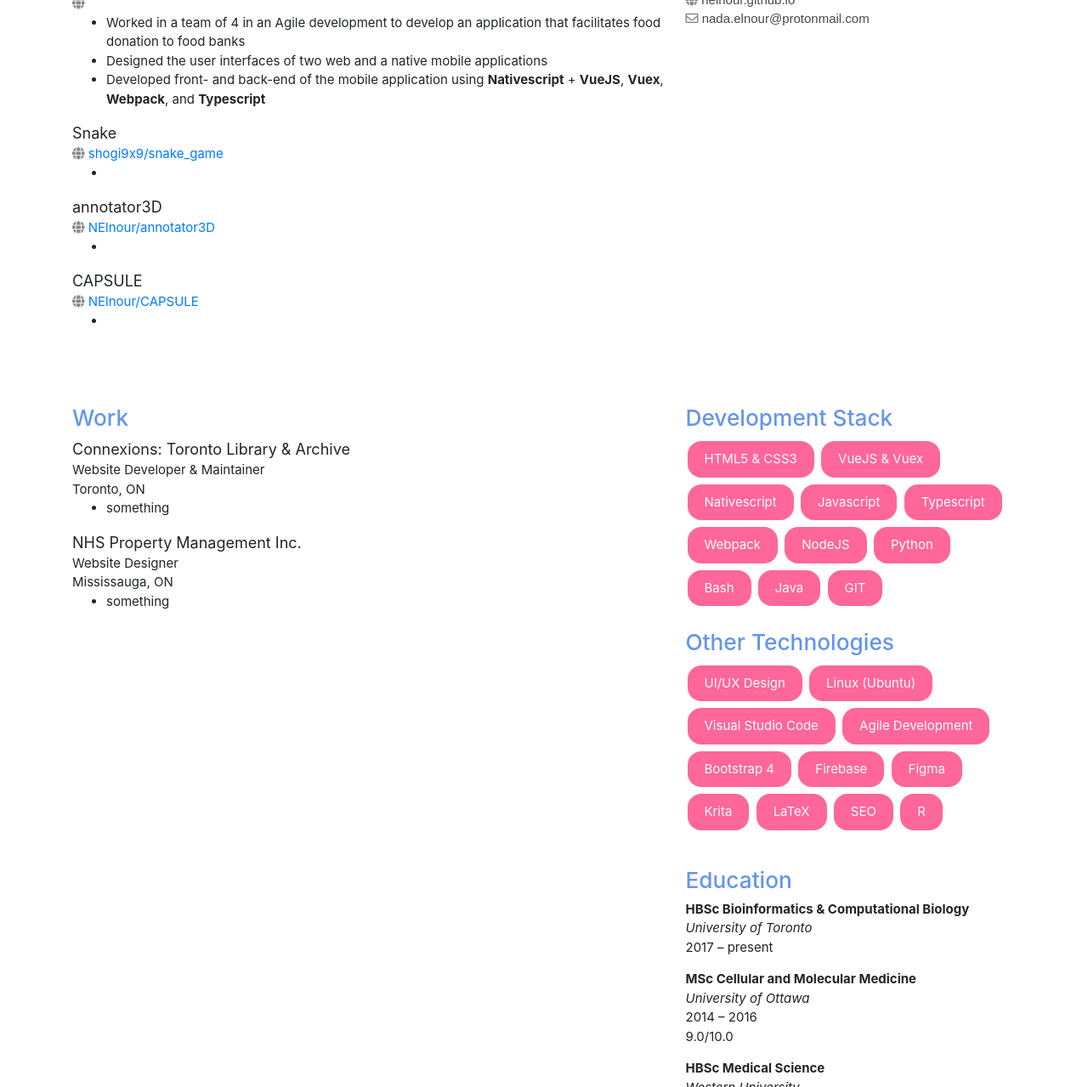
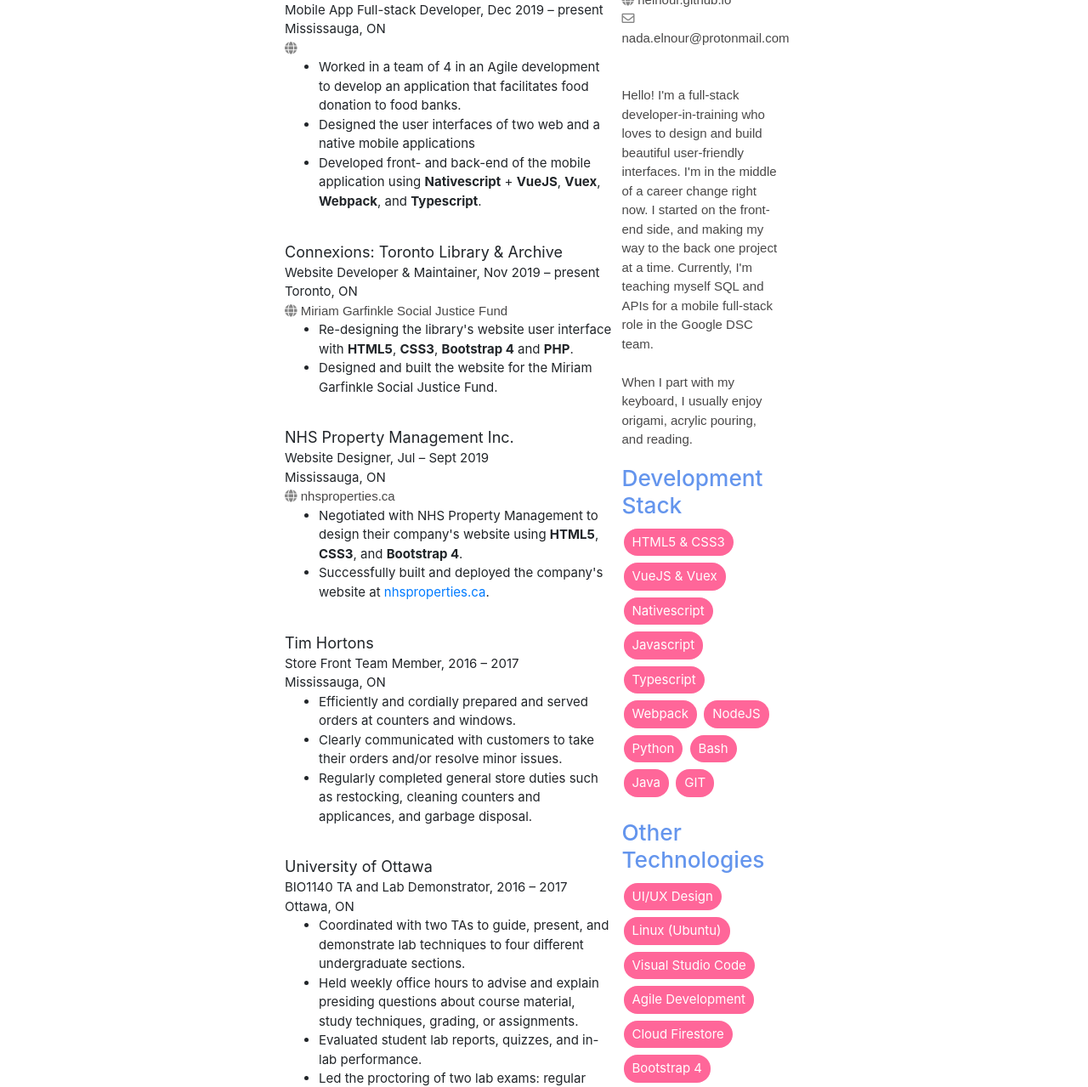
Before and after one commit to NElnour/nelnour-old-website, a plain HTML site: page resume.html in a window 1280 px wide. Shown: the part 181-1460 px from the top of the page at 85% size. Drawn offline with nearby package versions, Linux system fonts and the light colour scheme.

Commit message:
Publish resume

```diff
--- a/css/main.css
+++ b/css/main.css
@@ -7,6 +7,11 @@
         background-size: 60% 100% !important;
         padding-bottom: 10%;
     }
+
+    .container {
+        max-width: 50% !important;
+    }
+
 }
 
 @media screen and (max-width: 1022px) {
@@ -46,22 +51,55 @@
 
 .container {
     display: grid;
-    grid-template-columns: 65% 35%;
+    grid-template-columns: 65% 30%;
+}
+
+
+.work {
+    grid-column-start: 1;
+    grid-column-end: 2;
+    grid-row-start: 1;
+    grid-row-end: 3;
+    padding-right: 3%;
+}
+
+.about {
+    grid-column-start: 2;
+    grid-column-end: 3;
+    grid-row-start: 1;
+    grid-row-end: 2;
+
+    color: rgb(73, 72, 72);
+    font-family: Arial, Helvetica, sans-serif;
+    font-size: 1em;
+
+    padding-bottom: 10%;
+}
+
+.projects {
+    grid-column-start: 1;
+    grid-column-end: 2;
+    grid-row-start: 3;
+    grid-row-end: 4;
+    padding-right: 3%;
+}
+
+.extras {
+    grid-column-start: 2;
+    grid-column-end: 3;
+    grid-row-start: 2;
+    grid-row-end: 3;
 }
 
 h3 {
     color: cornflowerblue;
 }
 
-.collapse {
-    display: none !important;
-}
-
 .button {
     background-color: #ff6699;
     border: none;
     color: white;
-    padding: 10px 20px;
+    padding: 5px 10px;
     text-align: center;
     text-decoration: none;
     display: inline-block;
@@ -71,18 +109,13 @@
     pointer-events: none;
   }
 
-  .about {
-    color: rgb(73, 72, 72);
-    font-family: Arial, Helvetica, sans-serif;
-  }
-
-  .about>a {
+  .about>a, .job-link>a, .job-desc>a {
       text-decoration: none;
       color: rgb(73, 72, 72);
       font-family: Arial, Helvetica, sans-serif;
   }
 
-  .about>a:hover {
+  .about>a:hover, .job-link>a:hover, .job-desc>a:hover {
     text-decoration: none;
     color: #ff6699;
     transition: 0.5s;
@@ -92,8 +125,9 @@
       color: rgb(134, 134, 134);
   }
 
-  .item {
-      padding-bottom: 10%;
+  .projects>.job, .work>.job {
+      padding-top: 2%;
+      padding-bottom: 3%;
   }
 
   .job>.job-place {
--- a/resume.html
+++ b/resume.html
@@ -38,52 +38,84 @@
 
 <body>
     <div class="container">
-        <div class="item projects" id="projects">
-            <h3>Projects</h3>
+
+        <div class="item work" id="work">
+            <h3>Experience</h3>
             <div class="job">
-                <div class="job-place">Send Foodz</div>
+                <div class="job-place">Google Developer Student Club Initiative</div>
+                <div class="job-title">Mobile App Full-stack Developer, Dec 2019 &ndash; present</div>
+                <div class="job-location">Mississauga, ON</div>
                 <div class="job-link"><span class="fas fa-globe"></span> <a href=""></a> <br /></div>
                 <div class="job-desc">
                     <ul>
                         <li>Worked in a team of 4 in an Agile development to develop an application that facilitates
-                            food donation to food banks</li>
+                            food donation to food banks.</li>
                         <li>Designed the user interfaces of two web and a native mobile applications</li>
                         <li>Developed front- and back-end of the mobile application using <strong>Nativescript</strong>
                             + <strong>VueJS</strong>, <strong>Vuex</strong>, <strong>Webpack</strong>, and
-                            <strong>Typescript</strong></li>
+                            <strong>Typescript</strong>.</li>
                     </ul>
                 </div>
             </div>
 
             <div class="job">
-                <div class="job-place">Snake</div>
-                <div class="job-link"><span class="fas fa-globe"></span> <a href="https://github.com/shogi9x9/snake_game/tree/master">shogi9x9/snake_game</a>
-                    <br /></div>
+                <div class="job-place">Connexions: Toronto Library & Archive</div>
+                <div class="job-title">Website Developer & Maintainer, Nov 2019 &ndash; present</div>
+                <div class="job-location">Toronto, ON</div>
+                <div class="job-link"><span class="fas fa-globe"></span> <a
+                        href="http://miriamgarfinklefund.org/">Miriam Garfinkle Social Justice Fund</a> <br /></div>
                 <div class="job-desc">
                     <ul>
-                        <li> </li>
+                        <li>Re-designing the library's website user interface with <strong>HTML5</strong>, <strong>CSS3</strong>, <strong>Bootstrap 4</strong> and <strong>PHP</strong>.</li>
+                        <li>Designed and built the website for the Miriam Garfinkle Social Justice Fund.</li>
                     </ul>
                 </div>
             </div>
 
             <div class="job">
-                <div class="job-place">annotator3D</div>
-                <div class="job-link"><span class="fas fa-globe"></span> <a href="https://github.com/NElnour/annotator3D">NElnour/annotator3D</a>
-                    <br /></div>
+                <div class="job-place">NHS Property Management Inc.</div>
+                <div class="job-title">Website Designer, Jul &ndash; Sept 2019</div>
+                <div class="job-location">Mississauga, ON</div>
+                <div class="job-link"><span class="fas fa-globe"></span> <a
+                        href="http://www.nhsproperties.ca/">nhsproperties.ca</a> <br /></div>
                 <div class="job-desc">
                     <ul>
-                        <li> </li>
+                        <li>Negotiated with NHS Property Management to design their company's website using <strong>HTML5</strong>, <strong>CSS3</strong>, and <strong>Bootstrap 4</strong>.</li>
+                        <li>
+                            Successfully built and deployed the company's website at <a
+                            href="http://www.nhsproperties.ca/">nhsproperties.ca</a>.
+
+                        </li>
                     </ul>
                 </div>
             </div>
 
             <div class="job">
-                <div class="job-place">CAPSULE</div>
-                <div class="job-link"><span class="fas fa-globe"></span> <a href="https://github.com/NElnour/CAPSULE">NElnour/CAPSULE</a>
-                    <br /></div>
+                <div class="job-place">Tim Hortons</div>
+                <div class="job-title">Store Front Team Member, 2016 &ndash; 2017</div>
+                <div class="job-location">Mississauga, ON</div>
                 <div class="job-desc">
                     <ul>
-                        <li> </li>
+                        <li>Efficiently and cordially prepared and served orders at counters and windows.</li>
+                        <li>Clearly communicated with customers to take their orders and/or resolve minor issues.</li>
+                        <li>Regularly completed general store duties such as restocking, cleaning counters and applicances, and garbage disposal.</li>
+                    </ul>
+                </div>
+            </div>
+
+            <div class="job">
+                <div class="job-place">University of Ottawa</div>
+                <div class="job-title">BIO1140 TA and Lab Demonstrator, 2016 &ndash; 2017</div>
+                <div class="job-location">Ottawa, ON</div>
+                <div class="job-desc">
+                    <ul>
+                        <li>Coordinated with two TAs to guide, present, and demonstrate lab
+                            techniques to four different undergraduate sections.</li>
+                        <li>Held weekly office hours to advise and explain presiding questions
+                            about course material, study techniques, grading, or assignments.</li>
+                        <li>Evaluated student lab reports, quizzes, and in-lab performance.</li>
+                        <li>Led the proctoring of two lab exams: regular timing, and extended
+                            timing for students with special needs.</li>
                     </ul>
                 </div>
             </div>
@@ -93,34 +125,59 @@
         <div class="item about" id="about">
             <h3>About</h3>
             <span class="fab fa-github-alt"></span> <a href="https://github.com/NElnour"> NElnour</a> <br />
-            <span class="fas fa-globe"></span> <a href="https://nelnour.github.io">nelnour.github.io</a> <br />
+            <span class="fas fa-globe"></span> <a href="https://nelnour.github.io"> nelnour.github.io</a> <br />
             <span class="far fa-envelope"></span> nada.elnour@protonmail.com <br />
+            <br />
+            <br />
+            Hello! I'm a full-stack developer-in-training who loves to design and build beautiful user-friendly
+            interfaces. I'm in the middle of a career change right now.
+            I started on the front-end side, and making my way to the back one project at a time. Currently, I'm
+            teaching myself SQL and APIs for a mobile full-stack role in the Google DSC team.
+            <br />
+            <br />
+            When I part with my keyboard, I usually enjoy origami, acrylic pouring, and reading.
         </div>
-        <div class="item work" id="work">
-            <h3>Work</h3>
+
+        <div class="item projects" id="projects">
+            <h3>Projects</h3>
+
             <div class="job">
-                <div class="job-place">Connexions: Toronto Library & Archive</div>
-                <div class="job-title">Website Developer & Maintainer</div>
-                <div class="job-location">Toronto, ON</div>
+                <div class="job-place">Snake</div>
+                <div class="job-link"><span class="fas fa-globe"></span> <a
+                        href="https://github.com/shogi9x9/snake_game/tree/master">shogi9x9/snake_game</a>
+                    <br /></div>
                 <div class="job-desc">
-                    <ul>
-                        <li>something</li>
-                    </ul>
+                    An open-source OOP implementation of Snake using <strong>Python/pygame</strong>. I wrote the scenes
+                    and scene switching responsible for displaying scores in the leaderboard and after a game's
+                    instance.
                 </div>
             </div>
 
             <div class="job">
-                <div class="job-place">NHS Property Management Inc.</div>
-                <div class="job-title">Website Designer</div>
-                <div class="job-location">Mississauga, ON</div>
+                <div class="job-place">annotator3D</div>
+                <div class="job-link"><span class="fas fa-globe"></span> <a
+                        href="https://github.com/NElnour/annotator3D">NElnour/annotator3D</a>
+                    <br /></div>
                 <div class="job-desc">
-                    <ul>
-                        <li>something</li>
-                    </ul>
+                    An <strong>R</strong> Shiny app to visualize chromatin-loop annotated motifs based on
+                    cluster membership score.
+                </div>
+            </div>
+
+            <div class="job">
+                <div class="job-place">CAPSULE</div>
+                <div class="job-link"><span class="fas fa-globe"></span> <a
+                        href="https://github.com/NElnour/CAPSULE">NElnour/CAPSULE</a>
+                    <br /></div>
+                <div class="job-desc">
+                    An <strong>R</strong> package to parse <a href="https://www.proteinatlas.org/">Human Protein Cell
+                        Atlas </a> database and visualize locations by
+                    edit the XML of an SVG of a prototypical cell.
                 </div>
             </div>
 
         </div>
+
         <div class="item extras" id="extras">
             <h3>Development Stack</h3>
             <button class="button">HTML5 & CSS3</button>
@@ -141,6 +198,7 @@
             <button class="button">Linux (Ubuntu)</button>
             <button class="button">Visual Studio Code</button>
             <button class="button">Agile Development</button>
+            <button class="button">Cloud Firestore</button>
             <button class="button">Bootstrap 4</button>
             <button class="button">Firebase</button>
             <button class="button">Figma</button>
@@ -149,17 +207,16 @@
             <button class="button">SEO</button>
             <button class="button">R</button>
         </div>
-        <div class="item"></div>
         <div class="item education">
             <h3>Education</h3>
             <p><strong>HBSc Bioinformatics & Computational Biology</strong> <br />
                 <em>University of Toronto</em> <br />
-                2017 – present </p>
+                2017 – 2020 </p>
             <p><strong>MSc Cellular and Molecular Medicine</strong> <br />
                 <em>University of Ottawa</em> <br />
                 2014 – 2016 <br />
                 9.0/10.0</p>
-            <p><strong>HBSc Medical Science</strong> <br />
+            <p><strong>BMSc Medical Science</strong> <br />
                 <em>Western University</em> <br />
                 2011 – 2013 <br />
                 79.9%</p>
```
Also changed, not shown: home.html (+1 -1 lines).
